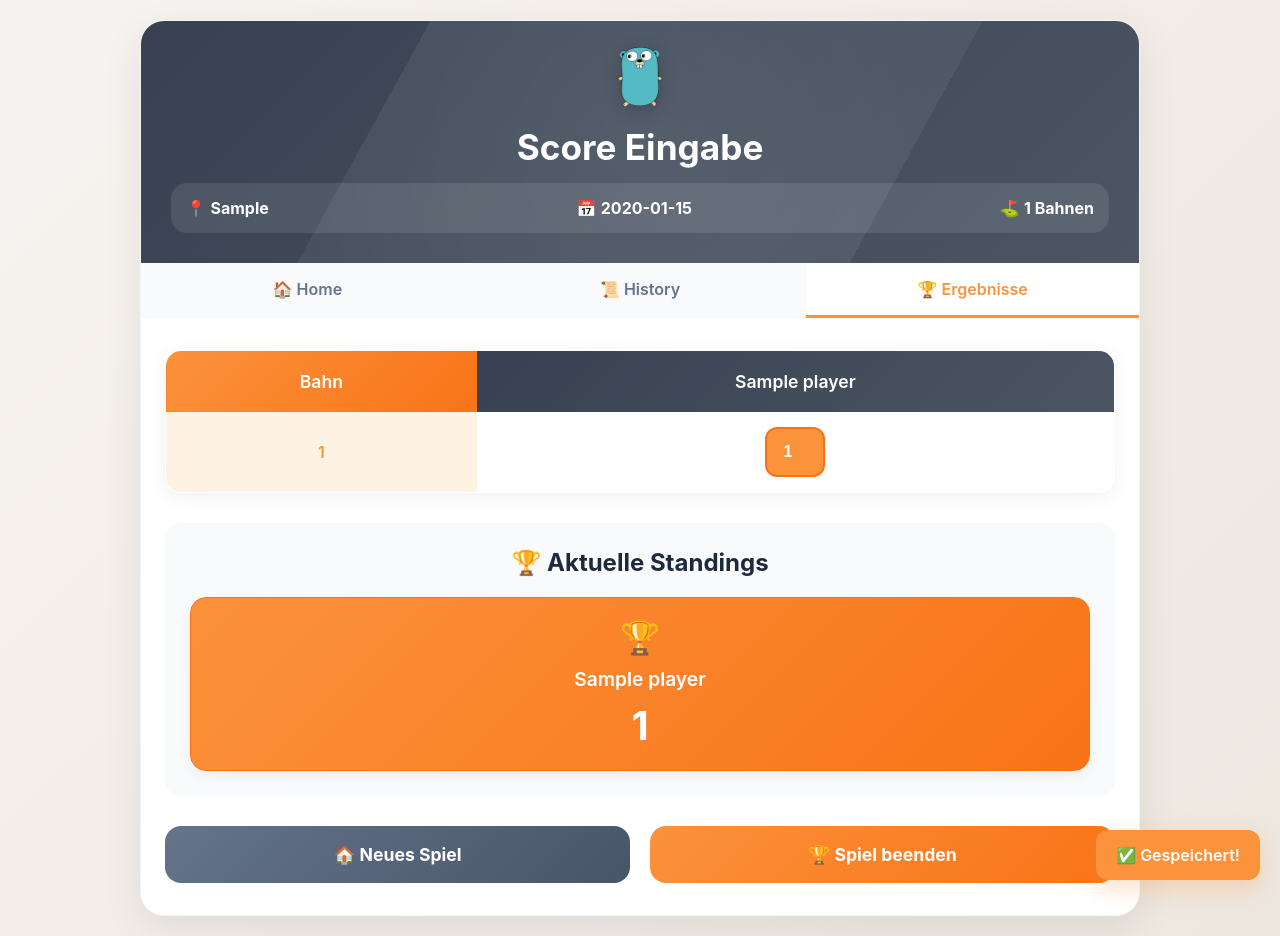
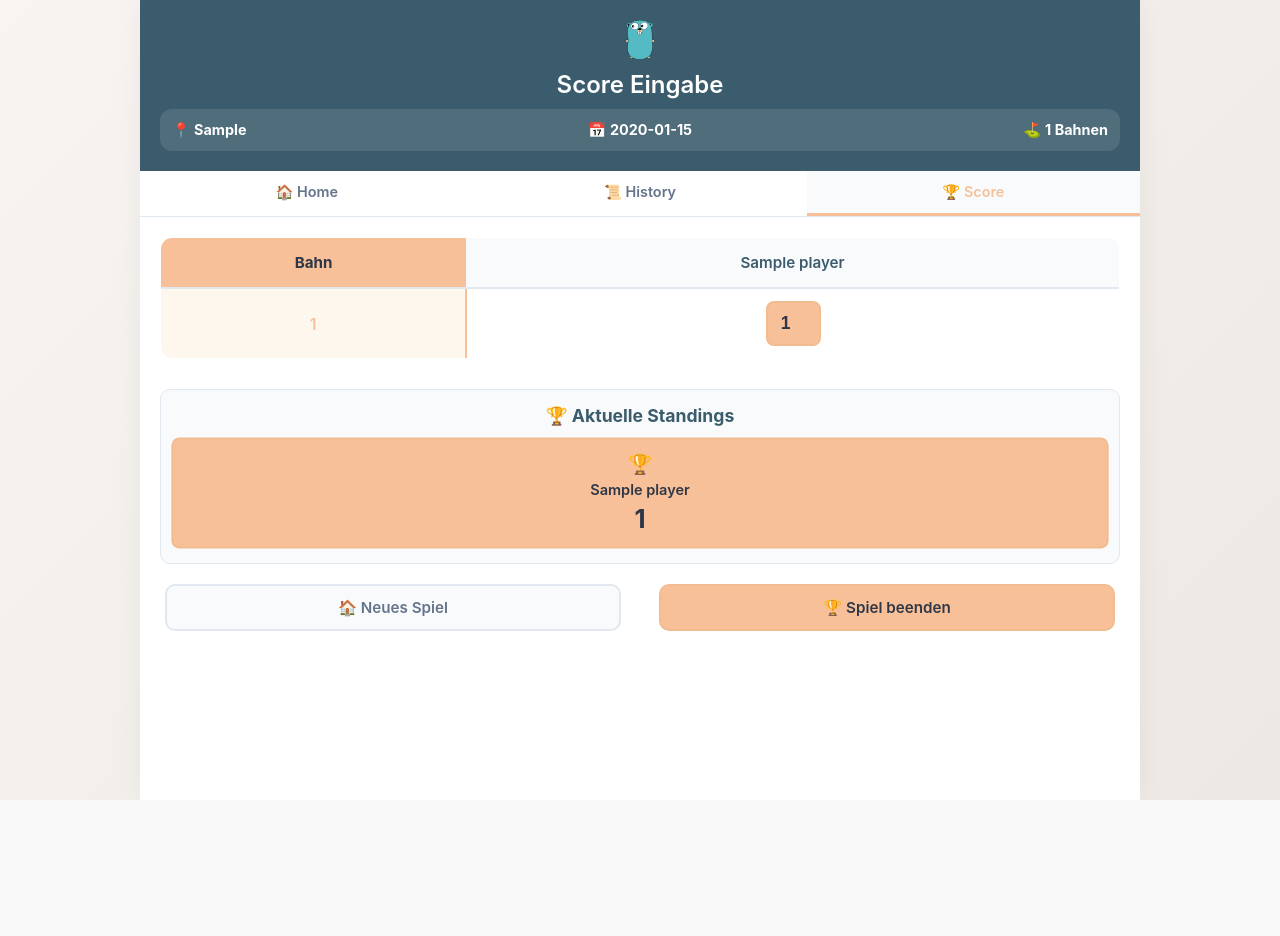
Before and after one commit to michaelbuzek/gopher-app-dev, a Flask app: page /score/1 in a window 1280 px wide. After the commit the page ends 800 px from the top, so only its background shows below. Run offline with Flask 3, Linux system fonts and the light colour scheme; tables that the repository leaves empty hold one stand-in row (values such as "Sample post").

Commit message:
🎨 startseite r

```diff
--- a/templates/score_detail.html
+++ b/templates/score_detail.html
@@ -16,166 +16,144 @@
 
         body {
             font-family: -apple-system, BlinkMacSystemFont, 'Segoe UI', Roboto, sans-serif;
-            background: linear-gradient(135deg, #f7f3f0 0%, #ede7e0 100%);
+            background: linear-gradient(135deg, #f7f4f1 0%, #ede8e3 100%);
             min-height: 100vh;
-            padding: 20px;
+            color: #2d3748;
         }
 
         .container {
             max-width: 1000px;
             margin: 0 auto;
             background: #ffffff;
-            border-radius: 24px;
-            box-shadow: 0 12px 40px rgba(0, 0, 0, 0.08);
-            border: 1px solid rgba(0, 0, 0, 0.04);
-            overflow: hidden;
-            animation: slideUp 0.6s ease-out;
-        }
-
-        @keyframes slideUp {
-            from {
-                opacity: 0;
-                transform: translateY(30px);
-            }
-            to {
-                opacity: 1;
-                transform: translateY(0);
-            }
+            min-height: 100vh;
+            box-shadow: 0 0 30px rgba(0, 0, 0, 0.05);
         }
 
         .header {
-            background: linear-gradient(135deg, #374151 0%, #4b5563 100%);
+            background: #3b5c6c;
             color: white;
-            padding: 30px;
+            padding: 20px;
             text-align: center;
-            position: relative;
-            overflow: hidden;
-        }
-
-        .header::before {
-            content: '';
-            position: absolute;
-            top: -50%;
-            left: -50%;
-            width: 200%;
-            height: 200%;
-            background: radial-gradient(circle, rgba(255,255,255,0.1) 0%, transparent 70%);
-            animation: rotate 20s linear infinite;
-        }
-
-        @keyframes rotate {
-            from { transform: rotate(0deg); }
-            to { transform: rotate(360deg); }
+            position: sticky;
+            top: 0;
+            z-index: 100;
         }
 
         .gopher-icon {
-            width: 60px;
-            height: 60px;
-            margin: 0 auto 15px;
+            width: 40px;
+            height: 40px;
+            margin: 0 auto 10px;
             display: block;
-            filter: drop-shadow(0 4px 8px rgba(0,0,0,0.2));
-            animation: bounce 2s ease-in-out infinite;
-            position: relative;
-            z-index: 1;
-        }
-
-        @keyframes bounce {
-            0%, 20%, 50%, 80%, 100% {
-                transform: translateY(0);
-            }
-            40% {
-                transform: translateY(-8px);
-            }
-            60% {
-                transform: translateY(-4px);
-            }
+            border-radius: 50%;
         }
 
         .header h1 {
-            font-size: 2.2em;
-            margin-bottom: 15px;
-            font-weight: 700;
-            position: relative;
-            z-index: 1;
+            font-size: 1.5em;
+            margin-bottom: 10px;
+            font-weight: 600;
         }
 
         .game-info {
             background: rgba(255, 255, 255, 0.1);
-            padding: 15px;
-            border-radius: 16px;
-            margin-top: 15px;
+            padding: 12px;
+            border-radius: 12px;
+            margin-top: 10px;
             display: flex;
             justify-content: space-between;
             align-items: center;
-            position: relative;
-            z-index: 1;
+            font-size: 0.9em;
+            flex-wrap: nowrap;
+            min-width: 0;
+        }
+
+        .game-info > div {
+            flex: 1;
+            text-align: center;
+            white-space: nowrap;
+            overflow: hidden;
+            text-overflow: ellipsis;
+            min-width: 0;
+        }
+
+        .game-info > div:first-child {
+            text-align: left;
+        }
+
+        .game-info > div:last-child {
+            text-align: right;
         }
 
         .nav {
-            background: #f8fafc;
+            background: #ffffff;
             padding: 0;
             display: flex;
             justify-content: center;
             gap: 0;
-            border-bottom: none;
+            border-bottom: 1px solid #e2e8f0;
+            position: sticky;
+            top: 0;
+            z-index: 99;
         }
 
         .nav-link {
             text-decoration: none;
             color: #64748b;
             font-weight: 600;
-            padding: 16px 32px;
+            padding: 12px 20px;
             transition: all 0.3s ease;
             display: flex;
             align-items: center;
-            gap: 8px;
+            gap: 6px;
             flex: 1;
             justify-content: center;
             border-bottom: 3px solid transparent;
+            font-size: 0.9em;
         }
 
         .nav-link:hover {
-            background: #f1f5f9;
-            color: #fb923c;
+            background: #f8fafc;
+            color: #f8c098;
         }
 
         .nav-link.active {
-            background: #ffffff;
-            color: #fb923c;
-            border-bottom-color: #fb923c;
+            background: #f8fafc;
+            color: #f8c098;
+            border-bottom-color: #f8c098;
         }
 
         .score-container {
-            padding: 32px 24px;
-            overflow-x: auto;
+            padding: 20px;
+            background: #ffffff;
         }
 
         .score-table {
             width: 100%;
             border-collapse: collapse;
             background: white;
-            border-radius: 16px;
+            margin-bottom: 30px;
+            border: 1px solid #e2e8f0;
+            border-radius: 12px;
             overflow: hidden;
-            box-shadow: 0 4px 20px rgba(0, 0, 0, 0.06);
-            margin-bottom: 30px;
-            border: 1px solid #f1f5f9;
         }
 
         .score-table th {
-            background: linear-gradient(135deg, #374151 0%, #4b5563 100%);
-            color: white;
-            padding: 20px 15px;
+            background: #f8fafc;
+            color: #3b5c6c;
+            padding: 15px 10px;
             text-align: center;
             font-weight: 600;
-            font-size: 1.1em;
+            font-size: 0.95em;
+            border-bottom: 2px solid #e2e8f0;
         }
 
         .score-table th:first-child {
-            background: linear-gradient(135deg, #fb923c 0%, #f97316 100%);
+            background: #f8c098;
+            color: #2d3748;
+            font-weight: 700;
         }
 
         .score-table td {
-            padding: 15px;
+            padding: 12px 8px;
             text-align: center;
             border-bottom: 1px solid #f1f5f9;
             position: relative;
@@ -186,35 +164,36 @@
         }
 
         .score-table tr:hover {
-            background: rgba(251, 146, 60, 0.04);
+            background: rgba(248, 192, 152, 0.05);
         }
 
         .track-cell {
-            background: #fef3e2;
+            background: #fef7ed;
             font-weight: 600;
-            color: #fb923c;
+            color: #f8c098;
+            border-right: 2px solid #f8c098;
         }
 
         .score-input {
-            width: 60px;
-            height: 50px;
+            width: 55px;
+            height: 45px;
             border: 2px solid #e2e8f0;
-            border-radius: 12px;
+            border-radius: 8px;
             text-align: center;
-            font-size: 1.2em;
+            font-size: 1.1em;
             font-weight: 600;
             background: white;
             transition: all 0.3s ease;
             -webkit-appearance: none;
             appearance: none;
-            color: #1e293b;
+            color: #2d3748;
         }
 
         .score-input:focus {
             outline: none;
-            border-color: #fb923c;
-            box-shadow: 0 0 0 4px rgba(251, 146, 60, 0.1);
-            transform: scale(1.05);
+            border-color: #f8c098;
+            box-shadow: 0 0 0 3px rgba(248, 192, 152, 0.1);
+            transform: scale(1.02);
         }
 
         .score-input::placeholder {
@@ -223,104 +202,161 @@
             opacity: 0.7;
         }
 
-        .score-input:focus::placeholder {
-            opacity: 0.3;
-        }
-
         .score-input.has-value {
-            background: #fb923c;
-            color: white;
-            border-color: #f97316;
-        }
-
-        .score-input:not(.has-value) {
-            background: white;
-            color: #1e293b;
-            border-color: #e2e8f0;
+            background: #f8c098;
+            color: #2d3748;
+            border-color: #f2bc91;
         }
 
         .totals-section {
             background: #f8fafc;
-            padding: 25px;
-            border-radius: 16px;
-            margin-bottom: 30px;
+            padding: 15px;
+            border-radius: 10px;
+            margin-bottom: 20px;
+            border: 1px solid #e2e8f0;
         }
 
         .totals-title {
-            font-size: 1.5em;
-            margin-bottom: 20px;
+            font-size: 1.1em;
+            margin-bottom: 12px;
             text-align: center;
-            color: #1e293b;
+            color: #3b5c6c;
             font-weight: 700;
         }
 
         .totals-grid {
             display: grid;
-            grid-template-columns: repeat(auto-fit, minmax(200px, 1fr));
-            gap: 20px;
+            grid-template-columns: repeat(auto-fit, minmax(140px, 1fr));
+            gap: 10px;
         }
 
         .total-card {
             background: white;
-            padding: 20px;
-            border-radius: 16px;
-            box-shadow: 0 4px 12px rgba(0, 0, 0, 0.06);
+            padding: 12px;
+            border-radius: 8px;
             text-align: center;
             transition: all 0.3s ease;
-            border: 1px solid #f1f5f9;
+            border: 2px solid #e2e8f0;
         }
 
         .total-card:hover {
-            transform: translateY(-4px);
-            box-shadow: 0 8px 24px rgba(0, 0, 0, 0.1);
+            transform: translateY(-1px);
+            box-shadow: 0 2px 8px rgba(0, 0, 0, 0.06);
         }
 
         .total-card.winner {
-            background: linear-gradient(135deg, #fb923c 0%, #f97316 100%);
-            color: white;
-            border-color: #f97316;
+            background: #f8c098;
+            color: #2d3748;
+            border-color: #f2bc91;
+            transform: scale(1.01);
         }
 
         .total-card.winner::before {
             content: '🏆';
-            font-size: 2em;
+            font-size: 1.2em;
             display: block;
-            margin-bottom: 10px;
+            margin-bottom: 5px;
         }
 
         .total-card.winner.tie {
-            background: linear-gradient(135deg, #ea7c55 0%, #dc6b47 100%);
-            color: white;
+            background: #fbbf24;
+            border-color: #f59e0b;
         }
 
         .total-card.winner.tie::before {
             content: '🤝';
-            font-size: 2em;
-            display: block;
-            margin-bottom: 10px;
         }
 
         .player-name {
-            font-size: 1.2em;
+            font-size: 0.9em;
             font-weight: 600;
-            margin-bottom: 10px;
-            color: #374151;
+            margin-bottom: 5px;
+            color: #64748b;
         }
 
         .total-card.winner .player-name {
-            color: white;
+            color: #2d3748;
         }
 
         .player-total {
-            font-size: 2.5em;
+            font-size: 1.6em;
             font-weight: bold;
-            color: #fb923c;
+            color: #3b5c6c;
         }
 
         .total-card.winner .player-total {
-            color: white;
+            color: #2d3748;
         }
 
+        .action-buttons {
+            display: flex;
+            justify-content: space-between;
+            gap: 15px;
+            margin-top: 20px;
+            padding: 0 5px;
+        }
+
+        .action-btn {
+            width: 48%;
+            padding: 12px 20px;
+            border: none;
+            border-radius: 10px;
+            font-size: 0.95em;
+            font-weight: 600;
+            cursor: pointer;
+            transition: all 0.3s ease;
+            text-decoration: none;
+            text-align: center;
+            display: flex;
+            align-items: center;
+            justify-content: center;
+            gap: 6px;
+            flex-shrink: 0;
+        }
+
+        .btn-primary {
+            background: #f8fafc;
+            color: #64748b;
+            border: 2px solid #e2e8f0;
+        }
+
+        .btn-primary:hover {
+            background: #e2e8f0;
+            transform: translateY(-1px);
+        }
+
+        .btn-success {
+            background: #f8c098;
+            color: #2d3748;
+            border: 2px solid #f2bc91;
+        }
+
+        .btn-success:hover {
+            background: #f2bc91;
+            transform: translateY(-1px);
+        }
+
+        .save-indicator {
+            position: fixed;
+            bottom: 20px;
+            right: 20px;
+            background: #f8c098;
+            color: #2d3748;
+            padding: 12px 18px;
+            border-radius: 8px;
+            box-shadow: 0 4px 12px rgba(248, 192, 152, 0.3);
+            transform: translateY(80px);
+            transition: all 0.3s ease;
+            z-index: 999;
+            font-weight: 600;
+            font-size: 0.9em;
+        }
+
+        .save-indicator.show {
+            transform: translateY(0);
+        }
+
+        /* Numpad bleibt gleich aber heller */
         .numpad-overlay {
             position: fixed;
             top: 0;
@@ -390,109 +425,41 @@
         .numpad-actions {
             display: grid;
             grid-template-columns: 1fr 1fr;
-            gap: 8px;
+            gap: 6px;
         }
 
         .numpad-action {
-            padding: 10px;
+            padding: 8px;
             border: none;
-            border-radius: 8px;
+            border-radius: 6px;
             font-weight: 600;
             cursor: pointer;
             transition: all 0.2s ease;
-            font-size: 0.9em;
+            font-size: 0.85em;
         }
 
         .numpad-cancel {
-            background: #94a3b8;
-            color: white;
+            background: #e2e8f0;
+            color: #64748b;
         }
 
         .numpad-cancel:hover {
-            background: #64748b;
+            background: #cbd5e1;
         }
 
         .numpad-clear {
-            background: #ea7c55;
-            color: white;
+            background: #fecaca;
+            color: #dc2626;
         }
 
         .numpad-clear:hover {
-            background: #dc6b47;
-        }
-
-        .action-buttons {
-            display: flex;
-            justify-content: space-between;
-            gap: 20px;
-            margin-top: 30px;
-        }
-
-        .action-btn {
-            flex: 1;
-            padding: 18px 30px;
-            border: none;
-            border-radius: 16px;
-            font-size: 1.1em;
-            font-weight: 700;
-            cursor: pointer;
-            transition: all 0.3s ease;
-            text-decoration: none;
-            text-align: center;
-            display: flex;
-            align-items: center;
-            justify-content: center;
-            gap: 10px;
-        }
-
-        .btn-primary {
-            background: linear-gradient(135deg, #64748b 0%, #475569 100%);
-            color: white;
-        }
-
-        .btn-primary:hover {
-            transform: translateY(-2px);
-            box-shadow: 0 8px 24px rgba(100, 116, 139, 0.25);
-        }
-
-        .btn-success {
-            background: linear-gradient(135deg, #fb923c 0%, #f97316 100%);
-            color: white;
-        }
-
-        .btn-success:hover {
-            transform: translateY(-2px);
-            box-shadow: 0 8px 24px rgba(251, 146, 60, 0.25);
-        }
-
-        .save-indicator {
-            position: fixed;
-            bottom: 20px;
-            right: 20px;
-            background: #fb923c;
-            color: white;
-            padding: 15px 20px;
-            border-radius: 12px;
-            box-shadow: 0 8px 24px rgba(251, 146, 60, 0.3);
-            transform: translateY(100px);
-            transition: all 0.3s ease;
-            z-index: 999;
-            font-weight: 600;
-        }
-
-        .save-indicator.show {
-            transform: translateY(0);
+            background: #fca5a5;
         }
 
         /* Mobile Optimierung */
         @media (max-width: 768px) {
-            .container {
-                margin: 10px;
-                border-radius: 20px;
-            }
-
             .score-container {
-                padding: 20px 15px;
+                padding: 15px;
             }
 
             .score-table {
@@ -500,54 +467,45 @@
             }
 
             .score-input {
-                width: 50px;
-                height: 40px;
+                width: 45px;
+                height: 35px;
                 font-size: 1em;
             }
 
             .totals-grid {
-                grid-template-columns: 1fr;
+                grid-template-columns: repeat(auto-fit, minmax(120px, 1fr));
+                gap: 8px;
             }
 
             .action-buttons {
-                flex-direction: column;
+                flex-direction: row;
+                gap: 10px;
             }
 
-            .numpad-overlay {
-                display: none !important;
+            .action-btn {
+                width: 48%;
+                font-size: 0.9em;
+                padding: 10px 15px;
+            }
+
+            .game-info {
+                flex-direction: row;
+                gap: 5px;
+                text-align: center;
+                font-size: 0.75em;
+                padding: 8px;
+            }
+
+            .game-info > div {
+                font-size: 0.85em;
             }
 
             .nav {
-                flex-direction: column;
-                gap: 0;
+                font-size: 0.8em;
             }
 
-            .game-info {
-                flex-direction: column;
-                gap: 10px;
-                text-align: center;
-            }
-
-            .gopher-icon {
-                width: 50px;
-                height: 50px;
-            }
-
-            .header h1 {
-                font-size: 1.8em;
-            }
-
-            .header {
-                padding: 25px 20px;
-            }
-        }
-
-        /* Touch-Optimierung für iOS */
-        @media (hover: none) {
-            .score-input {
-                font-size: 16px;
-                -webkit-appearance: none;
-                border-radius: 12px;
+            .nav-link {
+                padding: 10px 15px;
             }
         }
     </style>
@@ -573,7 +531,7 @@
         <div class="nav">
             <a href="/" class="nav-link">🏠 Home</a>
             <a href="/history" class="nav-link">📜 History</a>
-            <a href="/results/{{ game.id }}" class="nav-link active">🏆 Ergebnisse</a>
+            <a href="#" class="nav-link active">🏆 Score</a>
         </div>
 
         <div class="score-container">
@@ -775,9 +727,9 @@
             });
         });
 
-        document.getElementById('numpadCancel').addEventListener('click', closeNumpad);
+        document.querySelector('.numpad-cancel').addEventListener('click', closeNumpad);
 
-        document.getElementById('numpadClear').addEventListener('click', function() {
+        document.querySelector('.numpad-clear').addEventListener('click', function() {
             if (currentInput) {
                 currentInput.value = '';
                 currentInput.classList.remove('has-value');
```
Also changed, not shown: other parts of templates/score_detail.html (+21 -28 lines).
